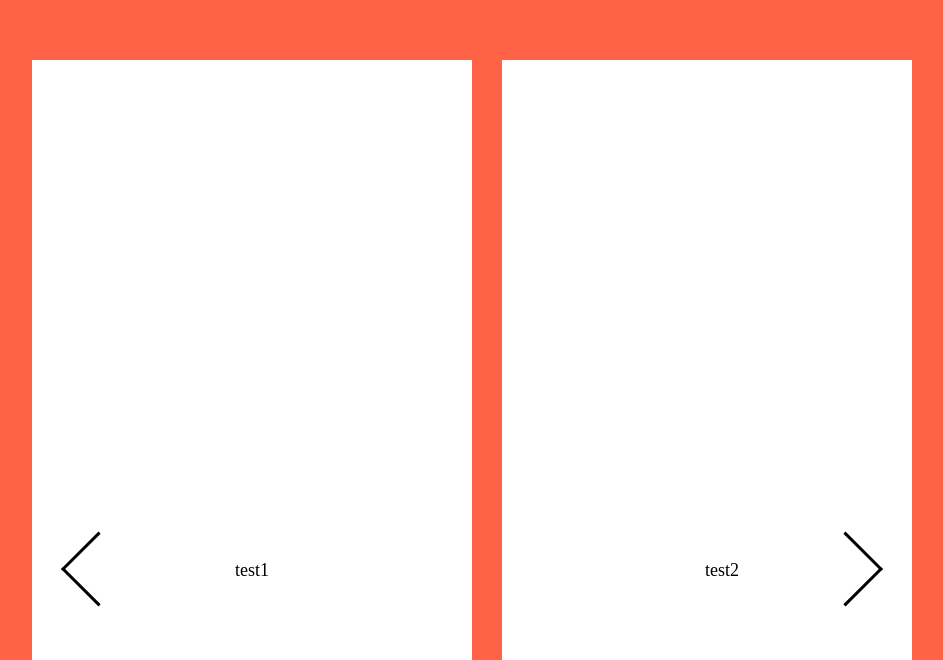
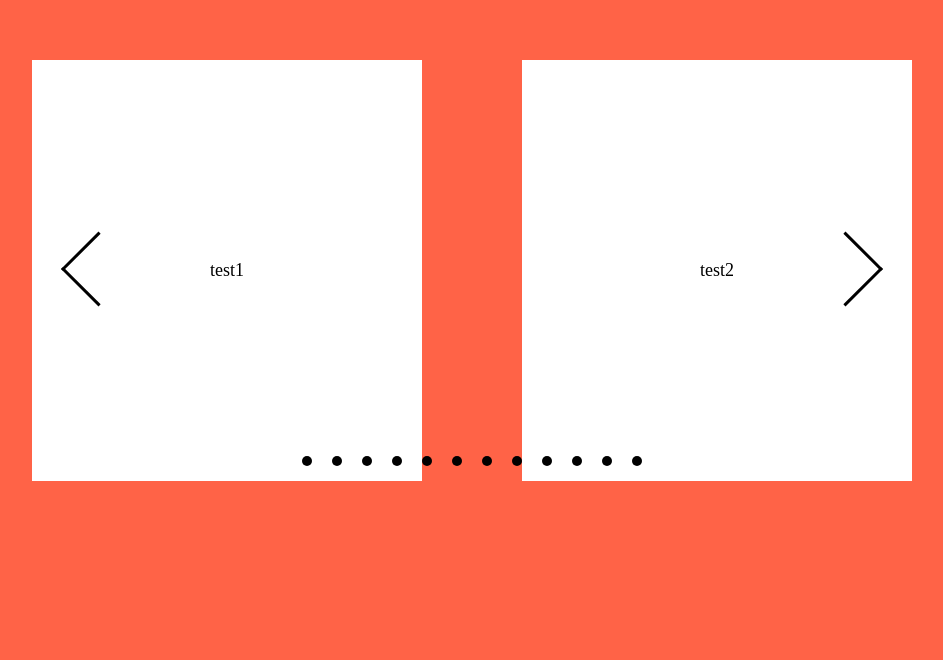
Before and after one commit to ptaszek1/easySlider, a website: page demos/sliders.html in a window 1280 px wide. Shown: the part 140-800 px from the top of the page, without its empty margins (168-1111 px from the left). Drawn offline with Linux system fonts and the light colour scheme; files that its build step writes are made by us from their sources.

Commit message:
Created spacebetween with slides per view

```diff
--- a/src/js/app.js
+++ b/src/js/app.js
@@ -72,7 +72,11 @@ class clearSlider {
         if(this.slides.length > 0) {
             for(let i = 0; i < this.slides.length; i++) {
                 if(this.slidesPerView > 1 && this.slidesPerView <= this.slides.length) {
-                    this.slides[i].style.width = (this.sizes.width / this.slidesPerView) + 'px';
+                    if(this.spaceBetween > 0) {
+                        this.slides[i].style.width = ((this.sizes.width / this.slidesPerView) - ((this.spaceBetween / this.slidesPerView * this.slidesPerView) - (this.spaceBetween / this.slidesPerView))) + 'px';
+                    } else {
+                        this.slides[i].style.width = (this.sizes.width / this.slidesPerView) + 'px';
+                    }
                 } else {
                     this.slides[i].style.width = this.sizes.width + 'px';
                 }
@@ -88,13 +92,9 @@ class clearSlider {
     }
     setActiveSlide(){
         let activeSlideIndex = this.activeSlide -1;
-        let spaceBetweenElements = 0;
         // If random is set to true.
         if(this.random === true) {
             activeSlideIndex = this.randomValue -1;
-        }
-        if(this.spaceBetween > 0) {
-            spaceBetweenElements = this.spaceBetween;
         }
         if(this.slides.length >= this.slidesPerView && activeSlideIndex >= 0 && this.activeSlide <= this.slides.length) {
             for(var i = 0; i < this.slides.length; i++) {
@@ -103,7 +103,7 @@ class clearSlider {
             // Set active slide
             this.slides[activeSlideIndex].classList.add('es-active-slide');
             if(this.slidesPerView > 1) {
-                this.wrapper.style.transform = `translate3d(${((-this.sizes.width * activeSlideIndex) / this.slidesPerView)}px, 0px, 0px)`;
+                this.wrapper.style.transform = `translate3d(${((-this.sizes.width * activeSlideIndex) / this.slidesPerView) - ((this.spaceBetween / this.slidesPerView) * activeSlideIndex)}px, 0px, 0px)`;
             } else {
                 this.wrapper.style.transform = `translate3d(-${this.sizes.width * (activeSlideIndex)}px, 0px, 0px)`;
             }
@@ -193,7 +193,7 @@ class clearSlider {
        this.setActiveSlide();
     }
     setSpaceBetween() {
-        if(this.spaceBetween > 0) {
+        if(this.spaceBetween > 0 && this.slidesPerView > 1) {
             for(var i = 0; i < this.slides.length; i++) {
                 this.slides[i].style.marginRight = this.spaceBetween + 'px';
             }
@@ -211,7 +211,7 @@ const simpleSlider = new clearSlider('.es-container',{
     autoplaySpeed: 1200,
     autoplayDirection: 'right',
     pagination: true,
-    spaceBetween: 30
+    spaceBetween: 100
 });
 
 console.log(simpleSlider);
--- a/src/sass/main.scss
+++ b/src/sass/main.scss
@@ -34,7 +34,7 @@ body,html {
         justify-content: center;
         align-items: center;
         flex-shrink: 0;
-        padding: 500px 0;
+        padding: 200px 0;
     }
     &-navigation {
         &-right, &-left {
```
Also changed, not shown: dist/css/main.css, dist/js/app.min.js, 2 other files.
